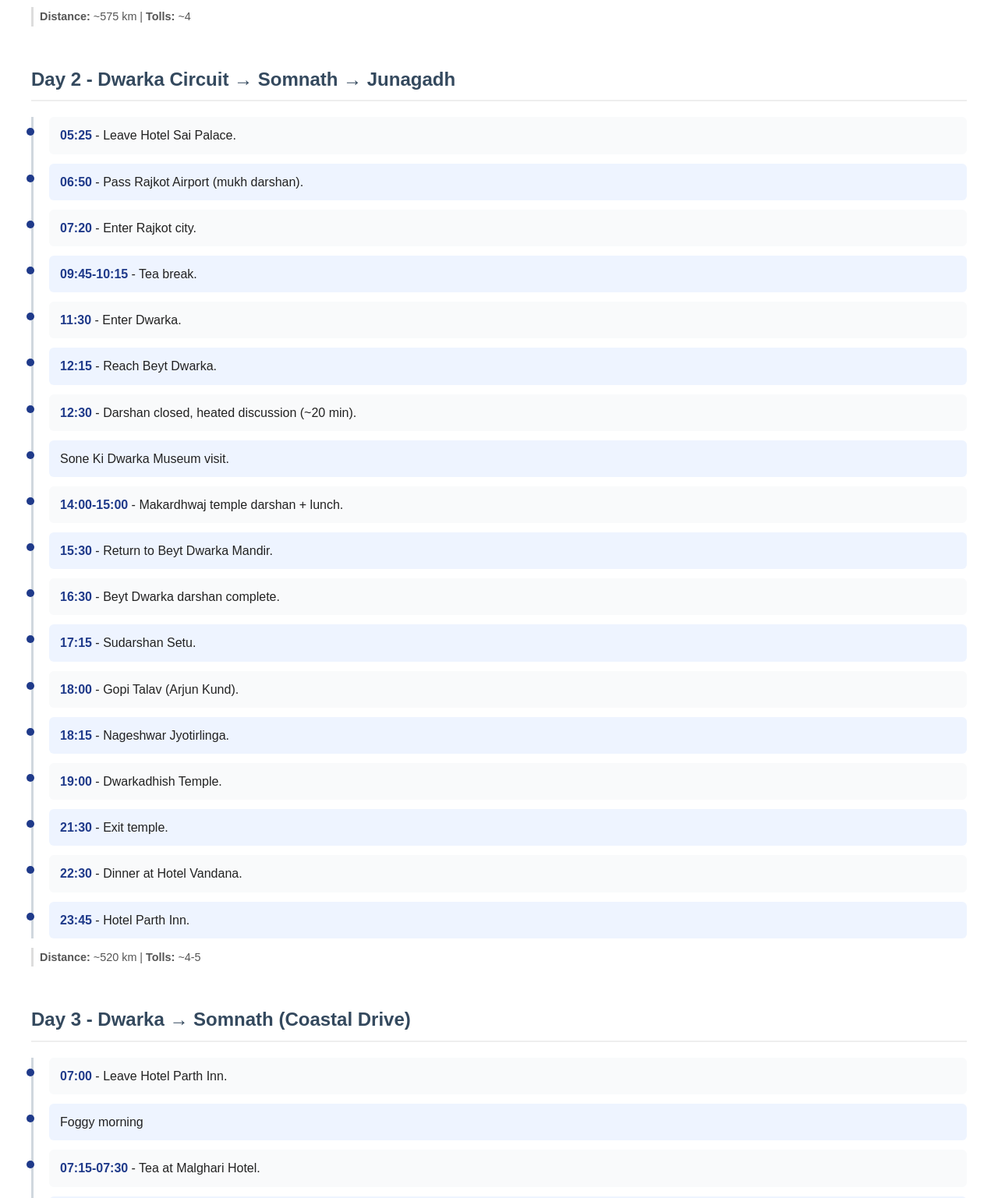
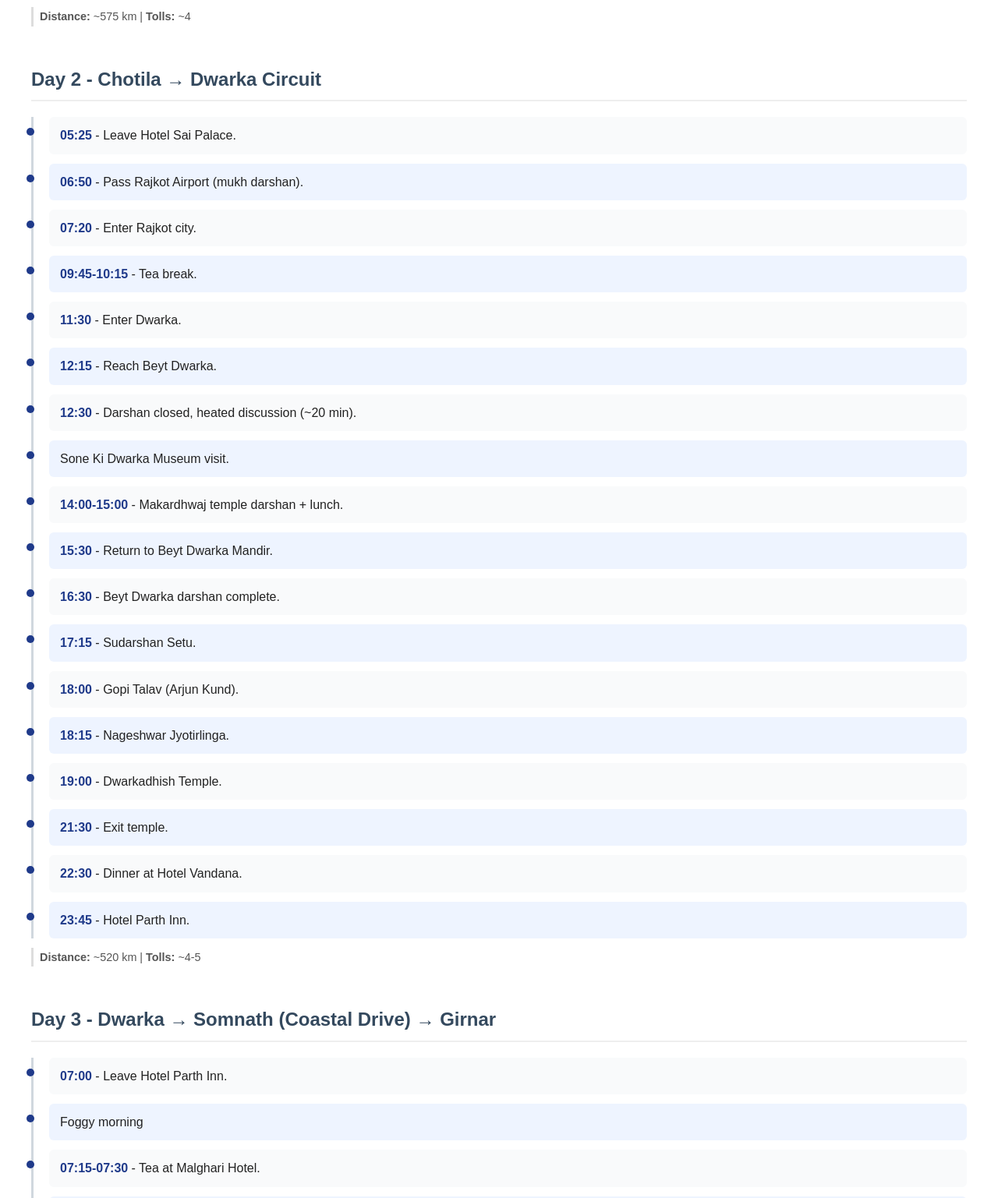
Before and after one commit to Zone-Infinity/GujaratTripDiary, a plain HTML site: page index.html in a window 1280 px wide. Shown: the part 1833-3370 px from the top of the page at 78% size. Drawn offline with Linux system fonts and the light colour scheme.

Commit message:
Fix day 2

```diff
--- a/index.html
+++ b/index.html
@@ -361,7 +361,7 @@
   </div>
   <div class="small"><b>Distance:</b> ~575 km | <b>Tolls:</b> ~4</div>
 
-  <h2>Day 2 - Dwarka Circuit → Somnath → Junagadh</h2>
+  <h2>Day 2 - Chotila → Dwarka Circuit</h2>
   <div class="timeline">
     <div class="log"><span class="time">05:25</span> - Leave Hotel Sai Palace.</div>
     <div class="log"><span class="time">06:50</span> - Pass Rajkot Airport (mukh darshan).</div>
@@ -384,7 +384,7 @@
   </div>
   <div class="small"><b>Distance:</b> ~520 km | <b>Tolls:</b> ~4-5</div>
 
-  <h2>Day 3 - Dwarka → Somnath (Coastal Drive)</h2>
+  <h2>Day 3 - Dwarka → Somnath (Coastal Drive) → Girnar</h2>
   <div class="timeline">
     <div class="log"><span class="time">07:00</span> - Leave Hotel Parth Inn.</div>
     <div class="log">Foggy morning</div>
```
